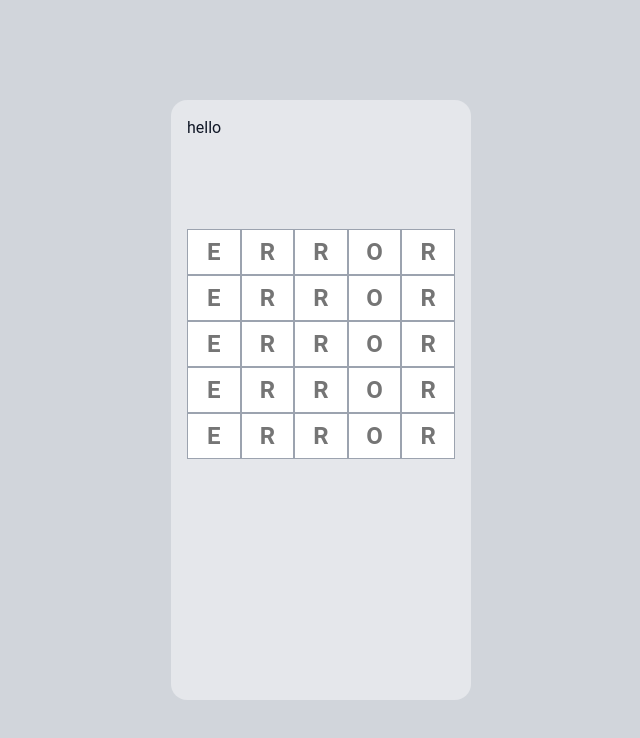
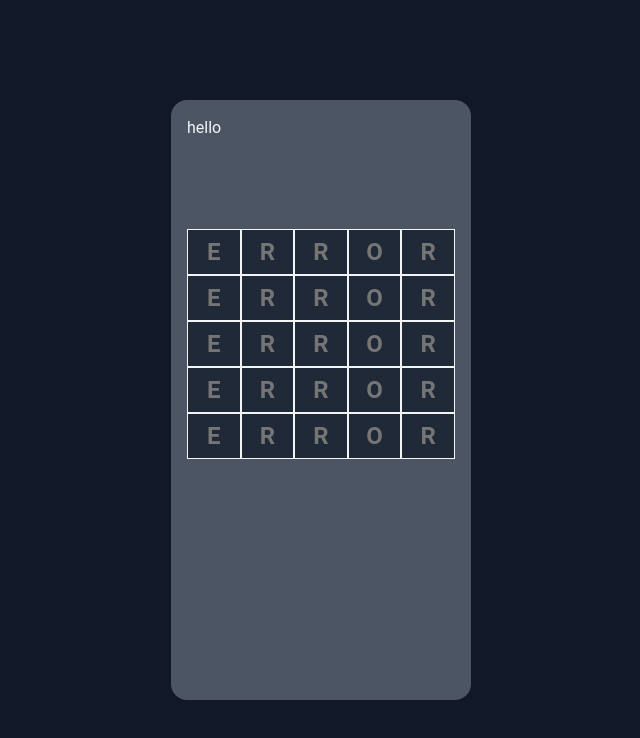
Before and after one commit to PiojoSistematico/react-wordle, a React (Vite) app: page / in a window 1280 px wide. Shown: the top 738 px of the page, without its empty margins (319-959 px from the left). Built offline with nearby package versions, Linux system fonts and the light colour scheme; no server answers.

Commit message:
modified css and working on input focus

```diff
--- a/src/components/Board.tsx
+++ b/src/components/Board.tsx
@@ -2,6 +2,7 @@ import Word from "./Word";
 
 type BoardProps = {
   word: string[];
+  wordArray: any[];
   attempts: number;
   handleOnChange: (event: React.ChangeEvent<HTMLInputElement>) => void;
 };
@@ -10,34 +11,49 @@ const Board: React.FunctionComponent<BoardProps> = ({
   word,
   attempts,
   handleOnChange,
+  wordArray,
 }) => {
   return (
     <section className="board-section">
+      {wordArray.map((elem, index) => (
+        <Word
+          key={index}
+          word={word}
+          wordArray={wordArray[index]}
+          attempts={attempts}
+          handleOnChange={handleOnChange}
+        ></Word>
+      ))}
+      {/* <Word
+        word={word}
+        wordArray={wordArray}
+        attempts={attempts}
+        handleOnChange={handleOnChange}
+      ></Word>
       <Word
         word={word}
+        wordArray={wordArray}
+        attempts={attempts}
+        handleOnChange={handleOnChange}
+      ></Word>
+      <Word
+        word={word}
+        wordArray={wordArray}
         attempts={attempts}
         handleOnChange={handleOnChange}
       ></Word>
       <Word
         word={word}
         attempts={attempts}
+        wordArray={wordArray}
         handleOnChange={handleOnChange}
       ></Word>
       <Word
         word={word}
         attempts={attempts}
+        wordArray={wordArray}
         handleOnChange={handleOnChange}
-      ></Word>
-      <Word
-        word={word}
-        attempts={attempts}
-        handleOnChange={handleOnChange}
-      ></Word>
-      <Word
-        word={word}
-        attempts={attempts}
-        handleOnChange={handleOnChange}
-      ></Word>
+      ></Word> */}
     </section>
   );
 };
--- a/src/components/Game.tsx
+++ b/src/components/Game.tsx
@@ -5,8 +5,14 @@ import Board from "./Board";
 /* import wordList from "../wordsapi_sample.json"; */
 
 const Game = () => {
+  const maxAttempts: number = 5;
   const wordLength: number = 5;
   const [word, setWord] = useState(Array(wordLength).fill(null));
+  const [wordArray, setWordArray] = useState(
+    Array(maxAttempts)
+      .fill(undefined)
+      .map(() => Array(wordLength).fill(null))
+  );
   const [attempts, setAttempts] = useState(0);
 
   useEffect(() => {
@@ -18,18 +24,32 @@ const Game = () => {
 
   /* handle on change on input */
   function handleOnChange(event: React.ChangeEvent<HTMLInputElement>): void {
-    console.log(event.target.value);
+    /* console.log(event.target.value);
+    console.log(event.target.name); */
+
+    console.log(event.target);
 
     /* if the square has been selected do nothing */
     /* if (keyboardArray[index]) return; */
 
     /* create a copy of the array to modify */
-    /* let newKeyboardArray = keyboardArray.slice();
-    let newWordArray = wordArray.slice(); */
+    let newWordArray = wordArray.slice();
 
-    /* Check if the clicked letter is in the password */
-    /* let letter = keyboard.charAt(index);
-    if (word.toString().includes(letter)) {
+    let letter: string = event.target.value;
+    let position: number = Number(event.target.name);
+    let length: number = letter.length;
+
+    /* Check if the letter is in the right position */
+    if (word[position] == letter) {
+      newWordArray[attempts][position] = "Right";
+    } else if (word.includes(letter)) {
+      /* Check if the letter is in the word */
+      newWordArray[attempts][position] = "Included";
+    }
+
+    /* Check if the letter is in the password */
+
+    /* if (word.includes(letter)) {
       newKeyboardArray[index] = "Right";
       for (let i = 0; i < word.toString().length; i++) {
         if (word.toString().charAt(i) == letter) newWordArray[i] = "Right";
@@ -38,8 +58,8 @@ const Game = () => {
       newKeyboardArray[index] = "Wrong";
       setAttempts((current) => current - 1);
     }
-    setKeyboardArray(newKeyboardArray);
-    setWordArray(newWordArray); */
+    setKeyboardArray(newKeyboardArray);*/
+    setWordArray(newWordArray);
 
     /* console.log(newKeyboardArray);
     console.log(newWordArray); */
@@ -47,6 +67,20 @@ const Game = () => {
     /* if the current move is a  */
     /* if (calculateWinner(newSquares)) return;
     setIsXNext(!isXNext); */
+
+    /* Passing the focus to the next input field */
+    /* if (position <= 3) {
+      event.target.nextElementSibling.focus();
+    } else {
+      setAttempts((prev) => prev + 1);
+    } */
+
+    /* if (length >= 1) {
+      inputRef.current.disabled = true;
+      if (inputRef.current.nextElementSibling) {
+        inputRef.current.nextElementSibling.focus();
+      }
+    } */
   }
 
   /* refresh page for a new game */
@@ -91,6 +125,7 @@ const Game = () => {
       <h1>hello</h1>
       <Board
         word={word}
+        wordArray={wordArray}
         attempts={attempts}
         handleOnChange={handleOnChange}
       ></Board>
--- a/src/components/Square.tsx
+++ b/src/components/Square.tsx
@@ -1,26 +1,40 @@
 type SquareProps = {
   index: number;
   word: string[];
+  wordArray: any[];
   letter: string;
   attempts: number;
   handleOnChange: (event: React.ChangeEvent<HTMLInputElement>) => void;
 };
 
+import React, { useRef } from "react";
+
 const Square: React.FunctionComponent<SquareProps> = ({
   index,
   word,
+  wordArray,
   letter,
   attempts,
   handleOnChange,
 }) => {
+  const inputRef = useRef(null);
+
   return (
     <>
       <input
-        className="square"
+        className={
+          wordArray[index] == "Right"
+            ? "square right"
+            : wordArray[index] == "Included"
+            ? "square included"
+            : "square"
+        }
         type="text"
+        name={index.toString()}
         placeholder={letter}
         maxLength={1}
         onChange={handleOnChange}
+        ref={inputRef}
       />
     </>
   );
--- a/src/components/Word.tsx
+++ b/src/components/Word.tsx
@@ -2,6 +2,7 @@ import Square from "./Square";
 
 type WordProps = {
   word: string[];
+  wordArray: any[];
   attempts: number;
   handleOnChange: (event: React.ChangeEvent<HTMLInputElement>) => void;
 };
@@ -73,6 +74,7 @@ const Word: React.FunctionComponent<WordProps> = ({
   word,
   attempts,
   handleOnChange,
+  wordArray,
 }) => {
   return (
     <section className="word-section">
@@ -81,6 +83,7 @@ const Word: React.FunctionComponent<WordProps> = ({
           key={index}
           index={index}
           word={word}
+          wordArray={wordArray}
           letter={letter}
           attempts={attempts}
           handleOnChange={handleOnChange}
--- a/src/index.css
+++ b/src/index.css
@@ -1,6 +1,18 @@
 :root {
   /* From tailwind */
   /* Colors */
+
+  --clr-yellow-050: rgba(255, 251, 235, 1);
+  --clr-yellow-100: rgba(254, 243, 199, 1);
+  --clr-yellow-200: rgba(253, 230, 138, 1);
+  --clr-yellow-300: rgba(252, 211, 77, 1);
+  --clr-yellow-400: rgba(251, 191, 36, 1);
+  --clr-yellow-500: rgba(245, 158, 11, 1);
+  --clr-yellow-600: rgba(217, 119, 6, 1);
+  --clr-yellow-700: rgba(180, 83, 9, 1);
+  --clr-yellow-800: rgba(146, 64, 14, 1);
+  --clr-yellow-900: rgba(120, 53, 15, 1);
+
   --clr-purple-050: rgba(245, 243, 255, 1);
   --clr-purple-100: rgba(237, 233, 254, 1);
   --clr-purple-200: rgba(221, 214, 254, 1);
@@ -145,8 +157,8 @@ svg {
 /* General styling */
 
 body {
-  background-color: var(--clr-gray-300);
-  color: var(--clr-gray-900);
+  background-color: var(--clr-gray-900);
+  color: var(--clr-gray-100);
   font-family: var(--font-family-primary);
   font-weight: var(--font-weight-regular);
   font-size: var(--font-size-400);
@@ -159,7 +171,7 @@ body {
 main {
   width: 300px;
   height: 600px;
-  background-color: var(--clr-gray-200);
+  background-color: var(--clr-gray-600);
   border-radius: 1rem;
   display: grid;
   grid-template-rows: 1fr 1fr 2fr;
@@ -172,7 +184,8 @@ main {
 }
 
 .square {
-  border: 0.1rem solid var(--clr-gray-400);
+  border: 0.1rem solid var(--clr-gray-100);
+  background-color: var(--clr-gray-800);
   width: 100%;
   height: 100%;
   text-align: center;
@@ -180,6 +193,15 @@ main {
   font-weight: var(--font-weight-bold);
   padding: 0.5rem;
   text-transform: uppercase;
+  color: var(--clr-gray-100);
+}
+
+.right {
+  background-color: var(--clr-green-400);
+}
+
+.included {
+  background-color: var(--clr-yellow-500);
 }
 
 /* .bomb-section {
@@ -200,15 +222,7 @@ main {
   height: 50px;
 }
 
-.right {
-  background-color: var(--clr-green-400);
-  color: white;
-}
-
-.wrong {
-  background-color: var(--clr-red-400);
-  color: white;
-} */
+*/
 
 /*
 h1 {
```
